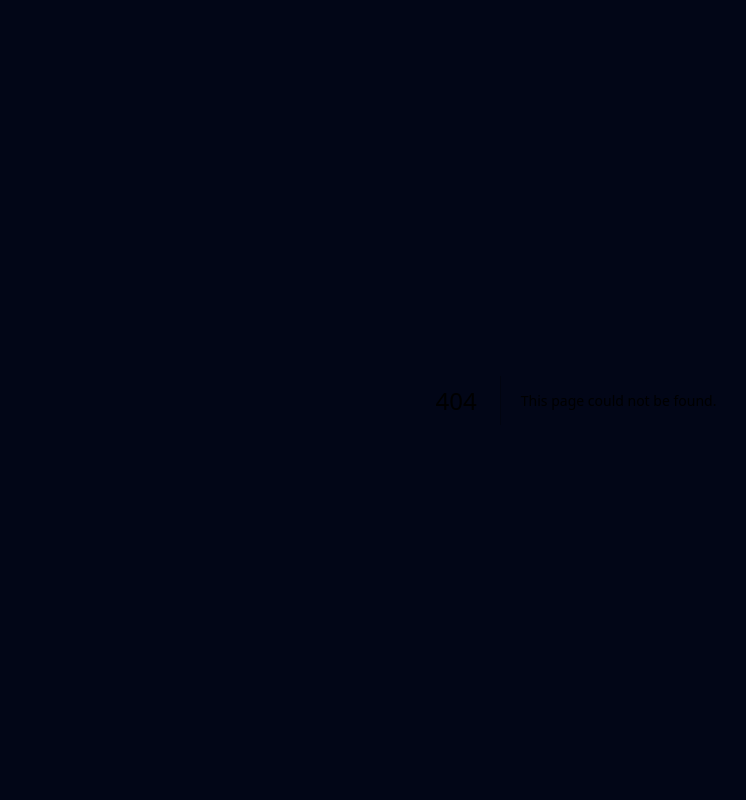
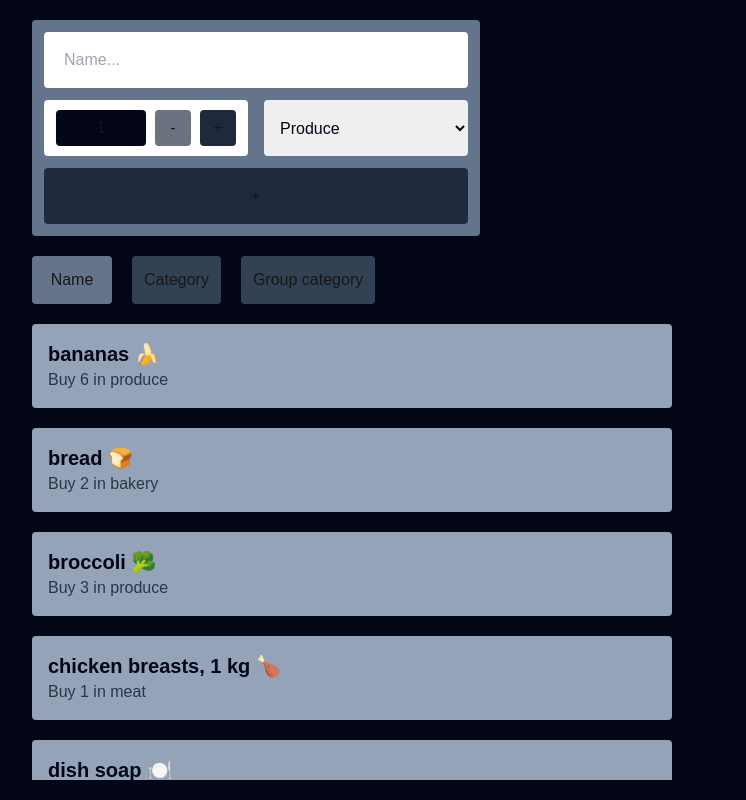
Before and after one commit to srntz/cprg306-assignments, a Next.js app: page /week-7 in a window 1280 px wide. Before the commit this address had no page. Shown: the whole page, without its empty margins (64-810 px from the left). Built offline with nearby package versions, Linux system fonts and the light colour scheme.

Commit message:
Add week-7

```diff
--- /dev/null
+++ b/src/app/week-7/components/grouped-item-list.tsx
@@ -0,0 +1,56 @@
+import { ItemType } from "@/app/week-6/types";
+import Item from "@/app/week-6/components/item";
+
+function ConstructGroupedArray(data: ItemType[]): React.ReactElement[] {
+  const renderableElements: React.ReactElement[] = [];
+  let localData = [...data];
+  localData = localData.sort((a, b) => a.category.localeCompare(b.category));
+
+  while (localData.length > 0) {
+    const category = localData[0].category;
+    const categoryItems: ItemType[] = [];
+
+    for (let i = 0; i < localData.length; i++) {
+      if (localData[i].category === category) {
+        categoryItems.push(localData[i]);
+        localData.splice(i, 1);
+        i--;
+      }
+    }
+
+    categoryItems.sort((a, b) => a.name.localeCompare(b.name));
+
+    const categoryHeading: React.ReactElement = (
+      <div className="w-[40rem]" key={category}>
+        <h3 className="capitalize text-xl">{category}</h3>
+      </div>
+    );
+    const categoryItemsRenderable: React.ReactElement[] = categoryItems.map(
+      (item) => (
+        <Item
+          name={item.name}
+          category={item.category}
+          quantity={item.quantity}
+          key={item.name}
+        ></Item>
+      ),
+    );
+
+    renderableElements.push(
+      <div className="flex flex-col gap-5">
+        {categoryHeading}
+        <ul className="flex flex-col gap-5">{...categoryItemsRenderable}</ul>
+      </div>,
+    );
+  }
+
+  return renderableElements;
+}
+
+export default function GroupedItemList({ data }: { data: ItemType[] }) {
+  return (
+    <div id="item-list" className="flex flex-col gap-5">
+      {ConstructGroupedArray(data)}
+    </div>
+  );
+}
--- /dev/null
+++ b/src/app/week-7/components/item-list.tsx
@@ -0,0 +1,42 @@
+import Item from "./item";
+import { ItemType, SortingOptions } from "@/app/week-6/types";
+import SortingButtons from "@/app/week-7/components/sorting-buttons";
+import { useState } from "react";
+import GroupedItemList from "@/app/week-7/components/grouped-item-list";
+
+export default function ItemList({ items }: { items: ItemType[] }) {
+  const [sortBy, setSortBy] = useState<SortingOptions>("name");
+
+  let sortedItemList: ItemType[] = [];
+
+  if (sortBy === "name") {
+    sortedItemList = [...items.sort((a, b) => a.name.localeCompare(b.name))];
+  } else if (sortBy === "category") {
+    sortedItemList = [
+      ...items.sort((a, b) => a.category.localeCompare(b.category)),
+    ];
+  }
+
+  return (
+    <>
+      <SortingButtons sortBy={sortBy} setSortBy={setSortBy} />
+
+      <div id="item-list" className="flex flex-col gap-5 overflow-auto">
+        {sortBy === "group" ? (
+          <GroupedItemList data={items} />
+        ) : (
+          sortedItemList.map((item, index) => {
+            return (
+              <Item
+                name={item.name}
+                quantity={item.quantity}
+                category={item.category}
+                key={index}
+              />
+            );
+          })
+        )}
+      </div>
+    </>
+  );
+}
--- /dev/null
+++ b/src/app/week-7/components/item.tsx
@@ -0,0 +1,18 @@
+export default function Item({
+  name,
+  quantity,
+  category,
+}: {
+  name: string;
+  quantity: number;
+  category: string;
+}) {
+  return (
+    <li className="item flex flex-col bg-slate-400 p-4 rounded w-[40rem]">
+      <p className="font-bold text-xl text-slate-950">{name}</p>
+      <p className="opacity-70 text-slate-950">
+        Buy {quantity} in {category}
+      </p>
+    </li>
+  );
+}
--- /dev/null
+++ b/src/app/week-7/components/new-item.tsx
@@ -0,0 +1,88 @@
+"use client";
+import { Dispatch, SetStateAction, useState } from "react";
+import Counter from "@/app/week-5/components/counter/counter";
+import { options } from "@/app/week-5/data/selectOptions";
+import { FormSubmissionItem } from "@/app/week-5/types/FormSubmissionItem";
+import { ItemType } from "@/app/week-6/types";
+
+const DEFAULT_COUNTER = 1;
+const DEFAULT_NAME = "";
+const DEFAULT_CATEGORY = "Produce";
+
+export default function NewItem({
+  setItem,
+}: {
+  setItem: Dispatch<SetStateAction<ItemType[]>>;
+}) {
+  const [counter, setCounter] = useState(DEFAULT_COUNTER);
+  const [name, setName] = useState(DEFAULT_NAME);
+  const [category, setCategory] = useState(DEFAULT_CATEGORY);
+
+  function handleSubmit(e: React.FormEvent<HTMLFormElement>) {
+    e.preventDefault();
+
+    const item: ItemType = {
+      id: window.crypto.randomUUID(),
+      name: name,
+      category: category,
+      quantity: counter,
+    };
+
+    setItem((prev) => [...prev, item]);
+
+    setCounter(DEFAULT_COUNTER);
+    setName(DEFAULT_NAME);
+    setCategory(DEFAULT_CATEGORY);
+  }
+
+  function handleSelect(e: React.ChangeEvent<HTMLSelectElement>) {
+    setCategory(e.target.value);
+  }
+
+  return (
+    <form
+      onSubmit={handleSubmit}
+      id="form-container"
+      className="rounded bg-slate-500 w-[28rem] h-[13.5rem] flex flex-col p-3 justify-between gap-3"
+    >
+      <div id="row-1" className="h-[3.5rem]">
+        <input
+          className="w-full h-full px-5 rounded text-slate-950"
+          placeholder="Name..."
+          type="text"
+          value={name}
+          onChange={(e) => setName(e.target.value)}
+          required={true}
+        />
+      </div>
+
+      <div id="row-2" className="h-[3.5rem] flex gap-4">
+        <Counter
+          counterValue={counter}
+          setCounter={setCounter}
+          className={"row-start-2 h-[4rem] w-[50%]"}
+        />
+        <select
+          className="w-[50%] rounded text-slate-950 px-3"
+          value={category}
+          onChange={handleSelect}
+        >
+          {options.map((option, index) => (
+            <option key={index} value={option}>
+              {option}
+            </option>
+          ))}
+        </select>
+      </div>
+
+      <div id="row-3" className="h-[3.5rem]">
+        <button
+          className="w-full h-full bg-slate-800 rounded hover:bg-slate-950"
+          type="submit"
+        >
+          +
+        </button>
+      </div>
+    </form>
+  );
+}
--- /dev/null
+++ b/src/app/week-7/components/sorting-buttons.tsx
@@ -0,0 +1,39 @@
+import { Dispatch, SetStateAction } from "react";
+import { SortingOptions } from "@/app/week-6/types";
+
+const ButtonUnselected =
+  "p-3 h-12 min-w-20 bg-slate-700 hover:bg-slate-600 rounded";
+const ButtonSelected = "p-3 h-12 min-w-20 bg-slate-500 rounded";
+
+export default function SortingButtons({
+  sortBy,
+  setSortBy,
+}: {
+  sortBy: SortingOptions;
+  setSortBy: Dispatch<SetStateAction<SortingOptions>>;
+}) {
+  return (
+    <div id="button-area-container" className="w-full flex items-center my-5">
+      <div className="min-w-[40rem] flex gap-5">
+        <button
+          className={sortBy === "name" ? ButtonSelected : ButtonUnselected}
+          onClick={() => setSortBy("name")}
+        >
+          Name
+        </button>
+        <button
+          className={sortBy === "category" ? ButtonSelected : ButtonUnselected}
+          onClick={() => setSortBy("category")}
+        >
+          Category
+        </button>
+        <button
+          className={sortBy === "group" ? ButtonSelected : ButtonUnselected}
+          onClick={() => setSortBy("group")}
+        >
+          Group category
+        </button>
+      </div>
+    </div>
+  );
+}
--- /dev/null
+++ b/src/app/week-7/data/itemsData.ts
@@ -0,0 +1,76 @@
+import { ItemType } from "@/app/week-6/types";
+
+export const itemsData: ItemType[] = [
+  {
+    id: "1h2GJKH12gkHG31h1H",
+    name: "milk, 4 L 🥛",
+    quantity: 1,
+    category: "dairy",
+  },
+  {
+    id: "2KJH3k2j3H1k2J3K1H",
+    name: "bread 🍞",
+    quantity: 2,
+    category: "bakery",
+  },
+  {
+    id: "3h2KJH3k2j3H1k2J3",
+    name: "eggs, dozen 🥚",
+    quantity: 2,
+    category: "dairy",
+  },
+  {
+    id: "4k2J3K1H2GJKH12gk",
+    name: "bananas 🍌",
+    quantity: 6,
+    category: "produce",
+  },
+  {
+    id: "5H1h1H2KJH3k2j3H",
+    name: "broccoli 🥦",
+    quantity: 3,
+    category: "produce",
+  },
+  {
+    id: "6H1k2J3K1H2GJKH1",
+    name: "chicken breasts, 1 kg 🍗",
+    quantity: 1,
+    category: "meat",
+  },
+  {
+    id: "7gkHG31h1H2KJH3k",
+    name: "pasta sauce 🍝",
+    quantity: 3,
+    category: "canned goods",
+  },
+  {
+    id: "8j3H1k2J3K1H2GJK",
+    name: "spaghetti, 454 g 🍝",
+    quantity: 2,
+    category: "dry goods",
+  },
+  {
+    id: "9H12gkHG31h1H2KJ",
+    name: "toilet paper, 12 pack 🧻",
+    quantity: 1,
+    category: "household",
+  },
+  {
+    id: "10H3k2j3H1k2J3K1",
+    name: "paper towels, 6 pack",
+    quantity: 1,
+    category: "household",
+  },
+  {
+    id: "11k2J3K1H2GJKH12",
+    name: "dish soap 🍽️",
+    quantity: 1,
+    category: "household",
+  },
+  {
+    id: "12GJKH12gkHG31h1",
+    name: "hand soap 🧼",
+    quantity: 4,
+    category: "household",
+  },
+];
--- /dev/null
+++ b/src/app/week-7/page.tsx
@@ -0,0 +1,18 @@
+"use client";
+
+import NewItem from "@/app/week-7/components/new-item";
+import ItemList from "@/app/week-7/components/item-list";
+import { useState } from "react";
+import { ItemType } from "@/app/week-6/types";
+import { itemsData } from "@/app/week-7/data/itemsData";
+
+export default function Page() {
+  const [items, setItems] = useState<ItemType[]>(itemsData);
+
+  return (
+    <main className="w-full flex flex-col py-5 h-[100vh] overflow-y-hidden">
+      <NewItem setItem={setItems} />
+      <ItemList items={items} />
+    </main>
+  );
+}
```
